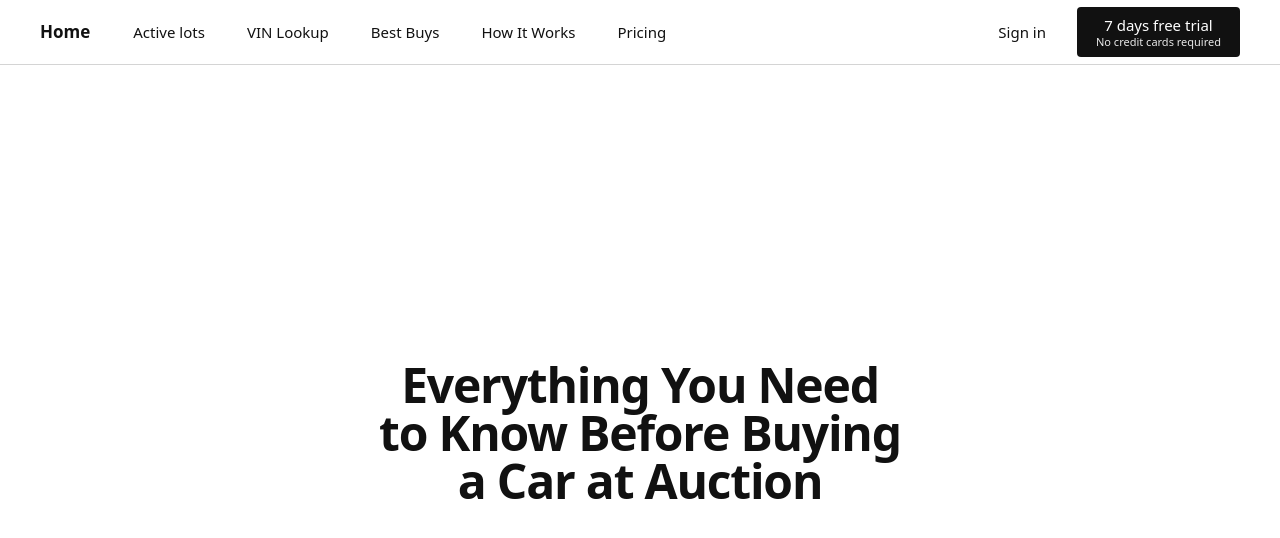
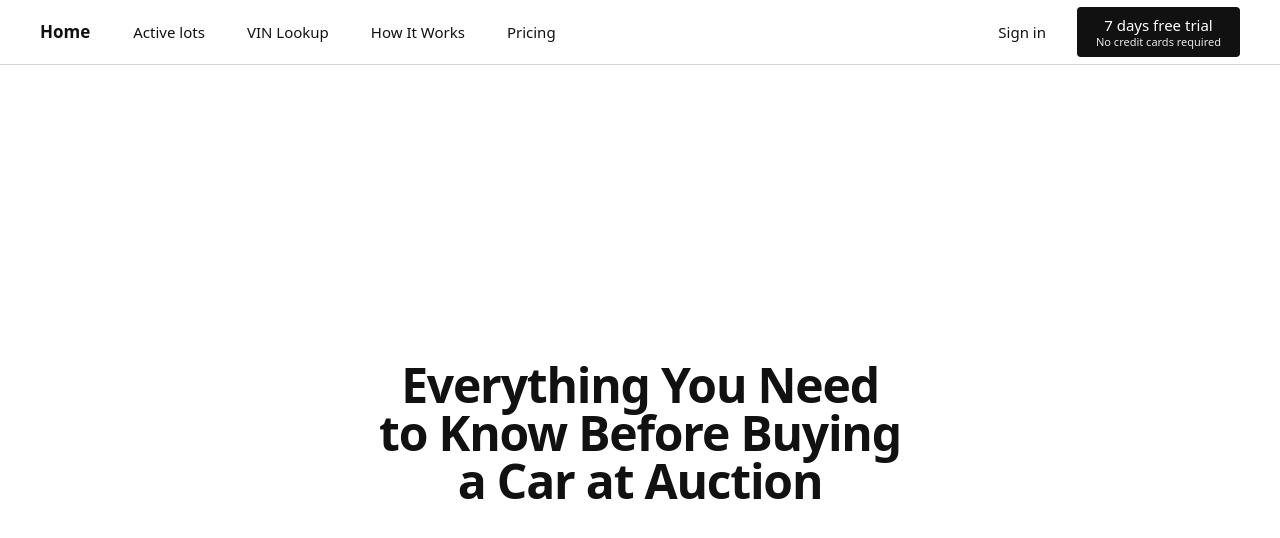
Before and after one commit to lounes-h/cars-secrets-web, a Next.js app: page / in a window 1280 px wide. Shown: the top 538 px of the page. Built offline with nearby package versions, Linux system fonts and the light colour scheme; no server answers.

Commit message:
chore: hide Best Buys from the menu for now
Its page (/best-buys) stays; only the banner's menu leaves it out, for visitors and
signed-in dealers alike.

Co-Authored-By: Claude Opus 5.5 <noreply@anthropic.com>

```diff
--- a/src/components/AccountNav.tsx
+++ b/src/components/AccountNav.tsx
@@ -9,10 +9,10 @@ import type { SessionSummary } from "@/app/auth/session/route";
 
 type User = SessionSummary["user"];
 
+// Best Buys is left out of both menus for now; its page (/best-buys) still exists.
 const GUEST_MENU = [
   { href: "/active-lots", label: "Active lots" },
   { href: "/vin-lookup", label: "VIN Lookup" },
-  { href: "/best-buys", label: "Best Buys" },
   { href: "/how-it-works", label: "How It Works" },
   { href: "/pricing", label: "Pricing" },
 ];
@@ -20,7 +20,6 @@ const GUEST_MENU = [
 const MEMBER_MENU = [
   { href: "/active-lots", label: "Active lots" },
   { href: "/vin-lookup", label: "VIN Lookup" },
-  { href: "/best-buys", label: "Best Buys" },
   { href: "/saved", label: "Saved" },
   { href: "/alerts", label: "Alerts" },
 ];
```
Also changed, not shown: 2 other files (tests, documents, lock files or other folders).
